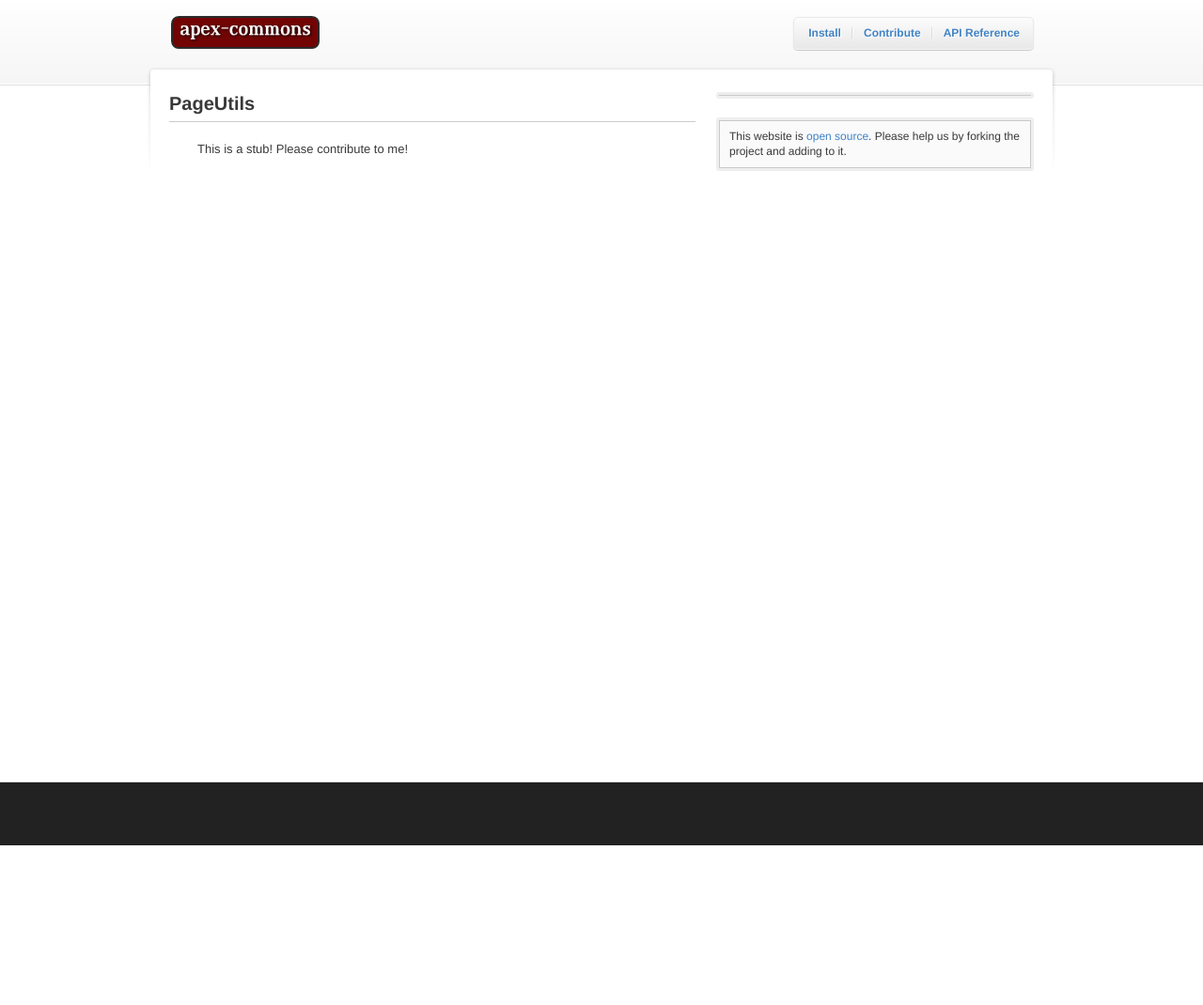
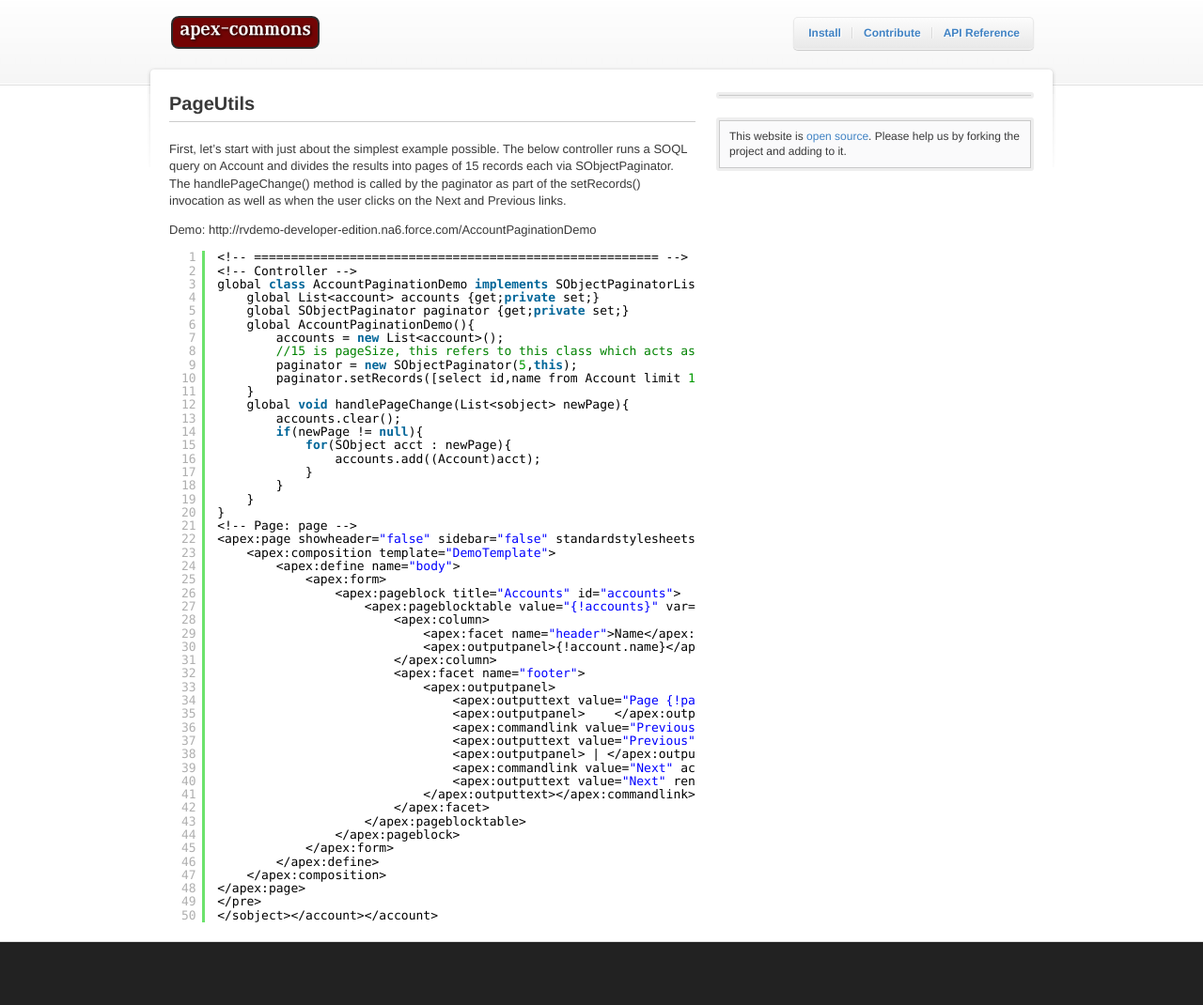
Before and after one commit to apex-commons/apex-commons.github.com, a Jekyll site: the page built from _posts/2011-05-11-pageutils.markdown, in a window 1280 px wide. Shown: the whole page at 94% size. Built offline with Jekyll 4.4.1, drawn with Linux system fonts in a browser that asks for light colours; before the commit the page ends 900 px from its top, so only the background shows below that.

Commit message:
Edited _posts/2011-05-11-pageutils.markdown via GitHub

```diff
--- a/_posts/2011-05-11-pageutils.markdown
+++ b/_posts/2011-05-11-pageutils.markdown
@@ -4,4 +4,58 @@
 categories: api
 ---
 
->>This is a stub!  Please contribute to me!
+First, let’s start with just about the simplest example possible. The below controller runs a SOQL query on Account and divides the results into pages of 15 records each via SObjectPaginator. The handlePageChange() method is called by the paginator as part of the setRecords() invocation as well as when the user clicks on the Next and Previous links.
+
+Demo: http://rvdemo-developer-edition.na6.force.com/AccountPaginationDemo
+<pre class="brush: java">
+<!-- ======================================================= -->
+<!-- Controller -->
+global class AccountPaginationDemo implements SObjectPaginatorListener {
+	global List<Account> accounts {get;private set;}
+	global SObjectPaginator paginator {get;private set;}
+	global AccountPaginationDemo(){
+		accounts = new List<Account>();
+		//15 is pageSize, this refers to this class which acts as listener to paginator
+		paginator = new SObjectPaginator(5,this);
+		paginator.setRecords([select id,name from Account limit 100]);
+	}
+	global void handlePageChange(List<SObject> newPage){
+		accounts.clear();
+		if(newPage != null){
+			for(SObject acct : newPage){
+				accounts.add((Account)acct);
+			}
+		}
+	}
+}
+<!-- Page: page -->
+<apex:page showHeader="false" sidebar="false" standardStylesheets="true" controller="AccountPaginationDemo">
+	<apex:composition template="DemoTemplate">
+		<apex:define name="body">
+			<apex:form >
+			    <apex:pageBlock title="Accounts" id="accounts">
+			        <apex:pageBlockTable value="{!accounts}" var="account">
+						<apex:column >
+							<apex:facet name="header">Name</apex:facet>
+							<apex:outputPanel >{!account.name}</apex:outputPanel>
+						</apex:column>
+						<apex:facet name="footer">
+							<apex:outputPanel >
+								<apex:outputText value="Page {!paginator.pageNumberDisplayFriendly} of {!paginator.pageCount} in {!paginator.recordCount} Results"/>
+								<apex:outputPanel >    </apex:outputPanel>
+								<apex:commandLink value="Previous" action="{!paginator.previous}"
+									rendered="{!IF(paginator.hasPrevious,'true','false')}"/>
+								<apex:outputText value="Previous" rendered="{!IF(NOT(paginator.hasPrevious),'true','false')}"/>
+								<apex:outputPanel > | </apex:outputPanel>
+								<apex:commandLink value="Next" action="{!paginator.next}"
+									rendered="{!IF(paginator.hasNext,'true','false')}"/>
+								<apex:outputText value="Next" rendered="{!IF(NOT(paginator.hasNext),'true','false')}"/>
+							</apex:outputPanel>
+						</apex:facet>
+			        </apex:pageBlockTable>
+			    </apex:pageBlock>
+			</apex:form>
+		</apex:define>
+	</apex:composition>
+</apex:page>
+</pre>
```
